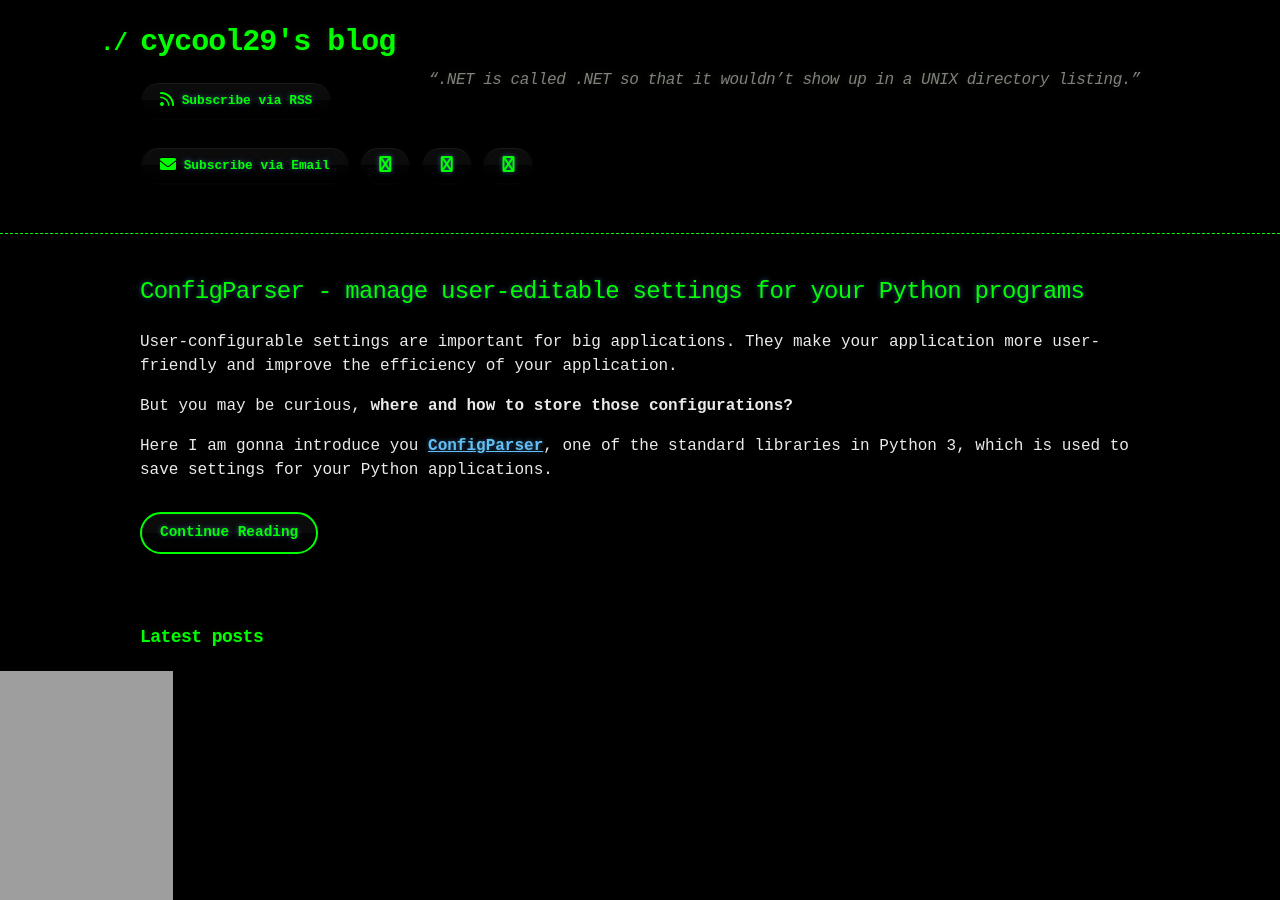
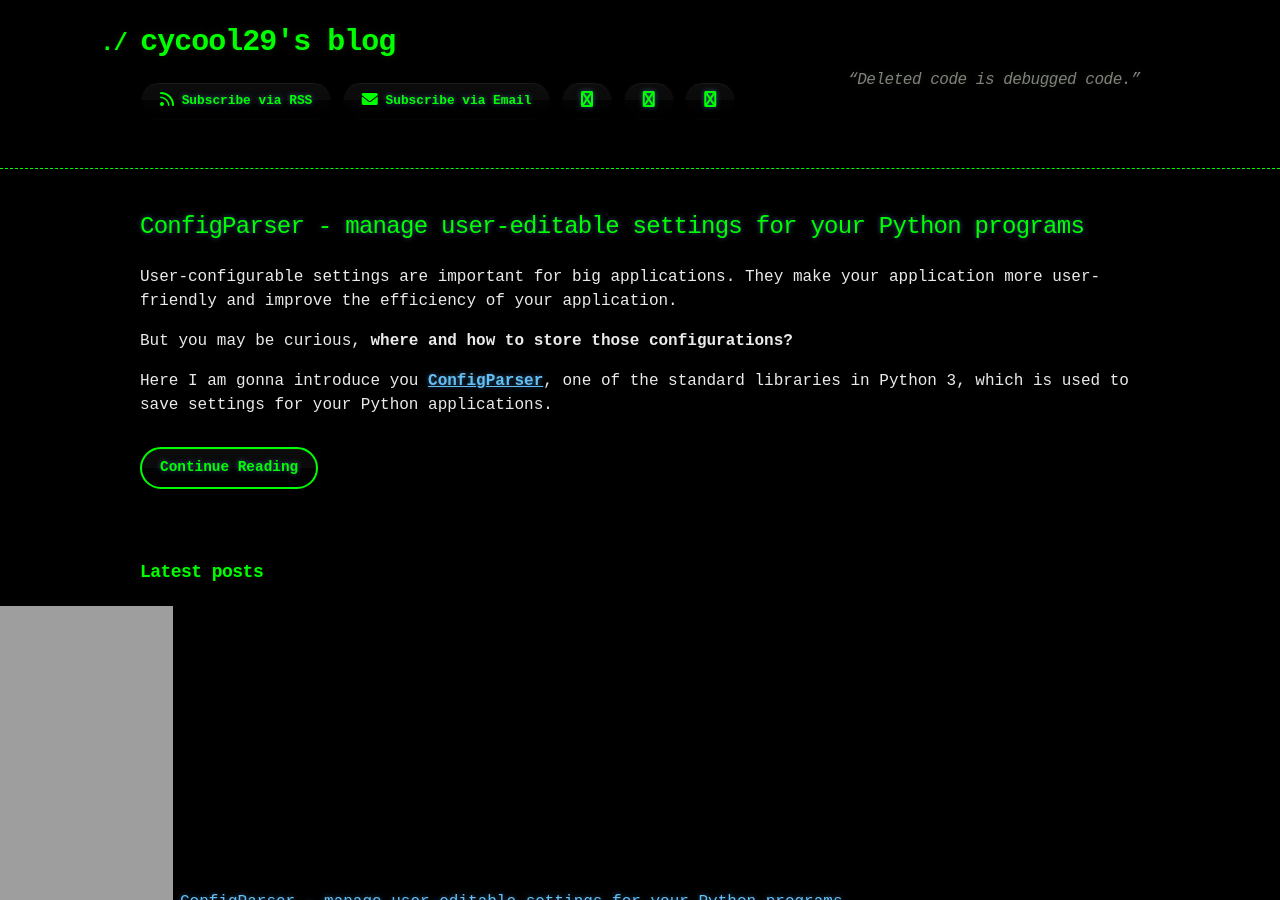
Before and after one commit to cycool29/cycool29.github.io, a Jekyll site: the page built from index.md, in a window 1280 px wide and 900 px high. Built offline with Jekyll 4.4.1, drawn with Linux system fonts in a browser that asks for light colours; a style sheet for code colours, icons or effects is not loaded.

Commit message:
Update quotes

```diff
--- a/_config.yml
+++ b/_config.yml
@@ -1,5 +1,5 @@
 title: cycool29's blog
-description: "“.NET is called .NET so that it wouldn’t show up in a UNIX directory listing.” "
+description: "“Deleted code is debugged code.” "
 bio: A high school student. Intermediate in Python, Git, Bash. Learning JavaScript. He/Him. "
 author: cycool29
 url: https://cycool29.github.io
```
